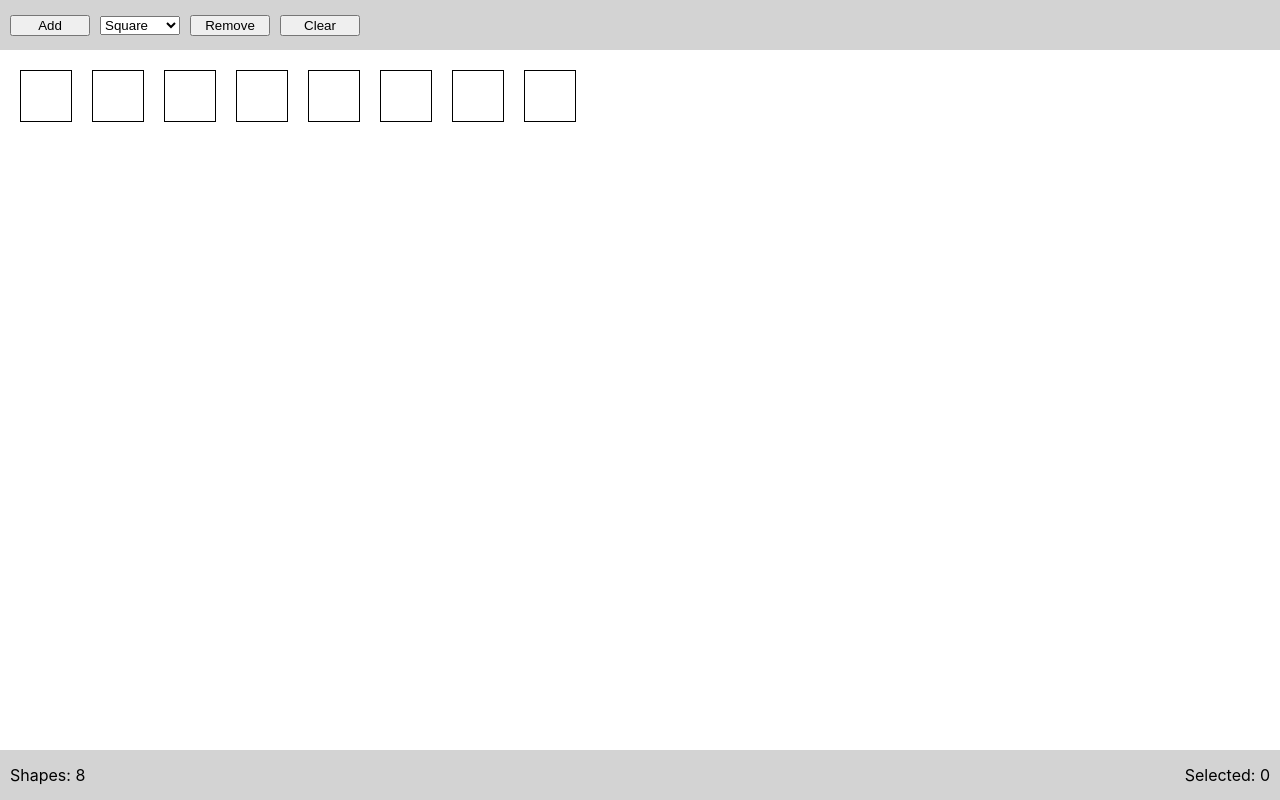
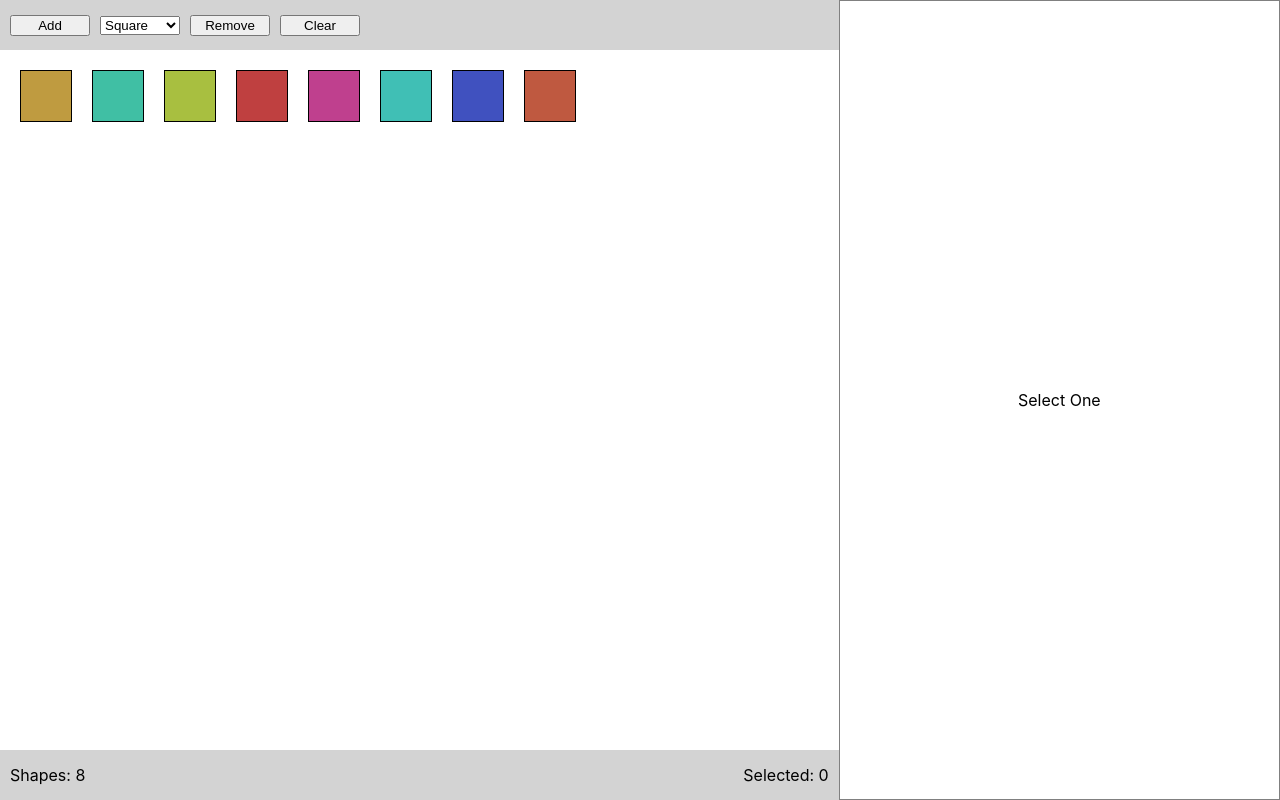
Before and after one commit to albertosanchez14/shape-editing-app, a Preact app in the folder a4/: page / in a window 1280 px wide. Built offline with nearby package versions, Linux system fonts and the light colour scheme.

Commit message:
Resolve issue selecting same types of shapes

```diff
--- a/a4/src/rightview.css
+++ b/a4/src/rightview.css
@@ -6,6 +6,17 @@ div#editor {
   gap: 10px;
   border: 1px solid grey;
   flex-direction: column;
+}
+
+div#no-shape,
+div#mult-shapes {
+  flex: 1;
+  display: flex;
+  padding: 10px;
+  gap: 10px;
+  border: 1px solid grey;
+  align-items: center;
+  justify-content: center;
 }
 
 div#shape-display {
@@ -28,7 +39,7 @@ div#shape-display {
   }
 }
 
-div#color-form {
+div#shape-form {
   display: flex;
   flex: 1 1;
   background-color: whitesmoke;
@@ -36,10 +47,19 @@ div#color-form {
   flex-direction: column;
 }
 
-div#color-form > div {
+div#shape-form > div {
   display: flex;
   padding: 5px;
   gap: 10px;
+  width 100%;
   align-items: center;
   justify-content: center;
+
+  input {
+    width: 50px;
+  }
+  label {
+    width: 50px;
+    text-align: right;
+  }
 }
--- a/a4/src/rightview.tsx
+++ b/a4/src/rightview.tsx
@@ -1,37 +1,76 @@
 import { useEffect, useRef } from "react";
-import "./rightview.css"
+import "./rightview.css";
 
 import ShapeItem from "./shapeitem";
 import * as State from "./state";
-import { Drawing } from "./drawing";
 
+export default function EditorView() {
+  // TODO: Implement the EditorView component,
+  // check why it does not change when the selected shape changes
+  // let editorRef = useRef<HTMLCanvasElement>(null);
+  // let shapeItem = null;
+  // useEffect(() => {
+  //   // if (editorRef.current === null) return;
+  //   // if (State.editShape.value !== undefined) {
+  //   //   shapeItem = <ShapeItem shape={State.editShape.value} />;
+  //   // }
+  // }, [State.shapes.value]);
 
-export default function RightView() {
+  const shape = State.editShape.value;
+  console.log(shape);
+
+  // No shape selected
+  if (State.editShape.value === undefined) {
+    return <NoShape />;
+  }
+  // Multiple shapes selected
+  if (State.editShape.value === "multiple") {
+    return <MultipleShapes />;
+  }
+  // Single shape selected
   return (
-    <div id="right-view">
-        <EditorView />
+    <div id="editor">
+      <div id="shape-display">
+        <ShapeItem shape={State.editShape.value} />
+      </div>
+      <ColorForm props={State.editShape.value.props} />
     </div>
   );
 }
 
-function EditorView() {
-  const editorRef = useRef<HTMLDivElement>(null);
-  // Case 1: No shape is selected
-  if (State.editShape.value !== undefined) {
-    const shape = State.editShape.value;
-    return (
-      <div id="editor">
-        <div id="shape-display">
-          <ShapeItem shape={shape} />
+type ColorFormProps = {
+  props:
+    | State.SquareProps
+    | State.StarProps
+    | State.BullseyeProps
+    | State.CatProps;
+};
+
+function ColorForm({ props }: ColorFormProps) {
+  const keys = Object.keys(props).filter((key) => key !== "type");
+  const values = Object.values(props).slice(1);
+  return (
+    <div id="shape-form">
+      {keys.map((key, index) => (
+        <div className="shape-input">
+          <label>{key.charAt(0).toUpperCase() + key.slice(1)}</label>
+          <input type="number" value={values[index]} />
         </div>
-        <div id="color-form">
-
-        </div>
-      </div>
-    );
-  }
-
-  return (
-    <div id="editor" ref={editorRef}></div>
+      ))}
+    </div>
   );
 }
+function NoShape() {
+  return (
+    <div id="no-shape">
+      <p>Select One</p>
+    </div>
+  );
+}
+function MultipleShapes() {
+  return (
+    <div id="mult-shapes">
+      <p>Too Many Selected</p>
+    </div>
+  );
+}
--- a/a4/src/shapelist.css
+++ b/a4/src/shapelist.css
@@ -13,7 +13,8 @@ div#shape-list > #shape {
   height: 50px;
   border: 1px solid black;
   /* Drawing */
-    div, canvas {
+  div,
+  canvas {
     width: 100%;
     height: 100%;
   }
@@ -22,3 +23,8 @@ div#shape-list > #shape {
 div#shape-list > #shape:hover {
   outline: 4px solid lightblue;
 }
+
+div#shape-list > #shape.selected {
+  outline: 1px solid blue;
+  outline-offset: 2px;
+}
--- a/a4/src/state.ts
+++ b/a4/src/state.ts
@@ -14,18 +14,18 @@ export type SquareProps = {
 
 export type StarProps = {
   type: "star";
+  hue: number;
   r1: number;
   r2: number;
   points: number;
-  hue: number;
 };
 
 export type BullseyeProps = {
   type: "bullseye";
+  hue: number;
+  hue2: number;
   radius: number;
   rings: number;
-  hue: number;
-  hue2: number;
 };
 
 export type CatProps = {
@@ -42,7 +42,8 @@ export const selectedShapes = computed(() => {
 });
 export const editShape = computed(() => {
   const selected = shapes.value.filter((shape) => shape.selected);
-  if (selected.length !== 1) return undefined;
+  if (selected.length === 0) return undefined;
+  if (selected.length > 1) return "multiple";
   return selected[0];
 });
 export const multiSelect = signal(false);
@@ -69,10 +70,10 @@ function createRandomShape(type: ShapeType): Shape {
         selected: false,
         props: {
           type: "star",
+          hue: Math.round(random(360)),
           r1: 15,
           r2: Math.round(random(20, 45)),
           points: Math.round(random(3, 10)),
-          hue: Math.round(random(360)),
         } as StarProps,
       };
     case "bullseye":
@@ -81,10 +82,10 @@ function createRandomShape(type: ShapeType): Shape {
         selected: false,
         props: {
           type: "bullseye",
+          hue: Math.round(random(360)),
+          hue2: Math.round(random(360)),
           radius: 45,
           rings: Math.round(random(2, 5)),
-          hue: Math.round(random(360)),
-          hue2: Math.round(random(360)),
         } as BullseyeProps,
       };
     case "cat":
```
Also changed, not shown: a4/src/main.tsx (+0 -11 lines). Lines whose indentation alone changed are shown as unchanged.
